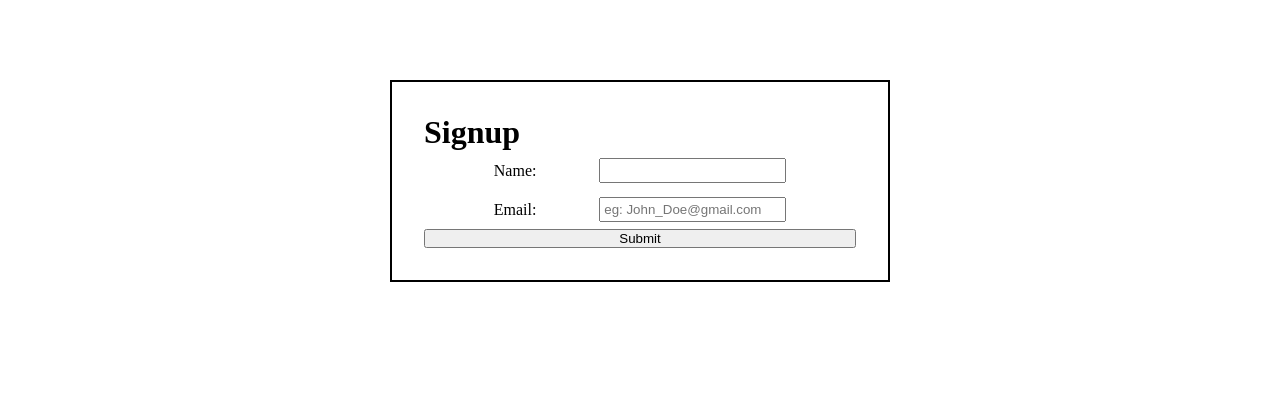
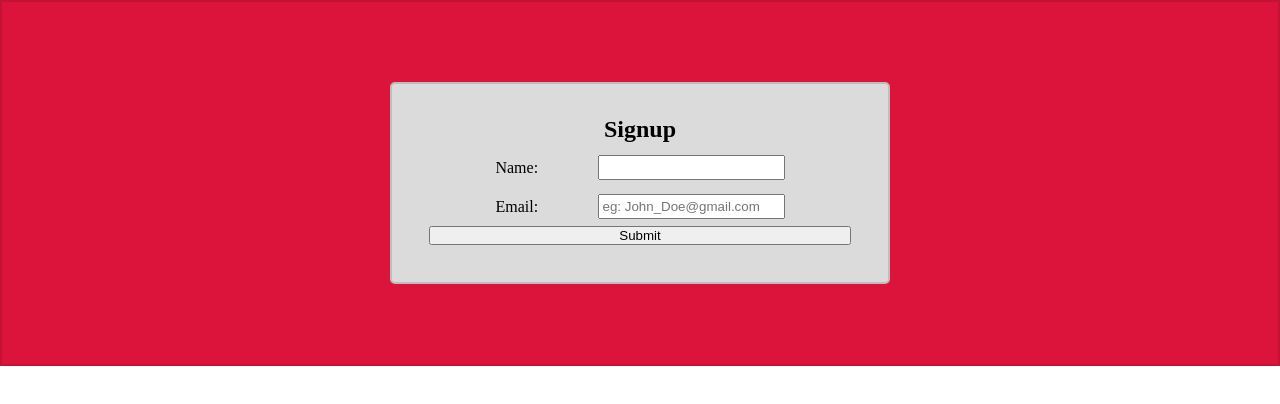
Before and after one commit to RFinley03/signup-page, a plain HTML site: page index.html in a window 1280 px wide. Drawn offline with Linux system fonts and the light colour scheme.

Commit message:
updated files

```diff
--- a/index.html
+++ b/index.html
@@ -10,7 +10,8 @@
 </head>
 
 <body>
-    <div class="container">
+    <div id="wrapper">
+        <article class="inner-container">
             <h1>Signup</h1>
             <form action="" id="form">
                 <div class="name-container">
@@ -25,6 +26,7 @@
 
                 <button type="button">Submit</button>
             </form>
+        </article>
     </div>
     <script src="script.js"></script>
 </body>
--- a/style.css
+++ b/style.css
@@ -15,14 +15,26 @@ article {
     padding: 0;
 }
 
-.container {
+#wrapper {
+    background-color: #dc143c;
+    border: 2px solid #c41135;
+}
+
+.inner-container {
+    display: flex;
+    flex-direction: column;
+    align-items: center;
+    justify-content: center;
+    background-color: #dbdbdb;
+    border-radius: 5px;
+    border: 2px solid #bdbdbd;
     width: 500px;
     margin: 5em auto;
     padding: 2em;
-    border: 2px solid #000;
 }
 
 #form {
+    margin: 5px;
     display: flex;
     flex-wrap: wrap;
     flex-direction: row;
@@ -48,5 +60,5 @@ article {
     padding: 2px;
     display: flex;
     align-items: center;
-    justify-content:space-evenly;
+    justify-content: space-evenly;
 }
```
Lines whose indentation alone changed are shown as unchanged.
